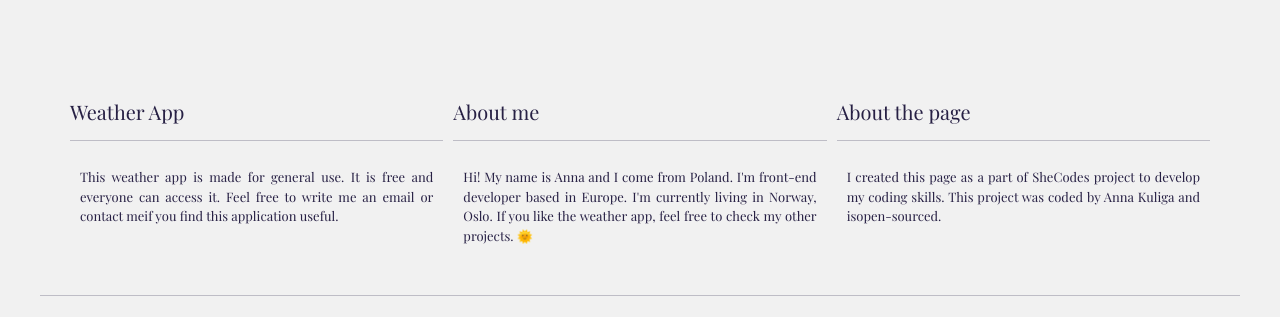
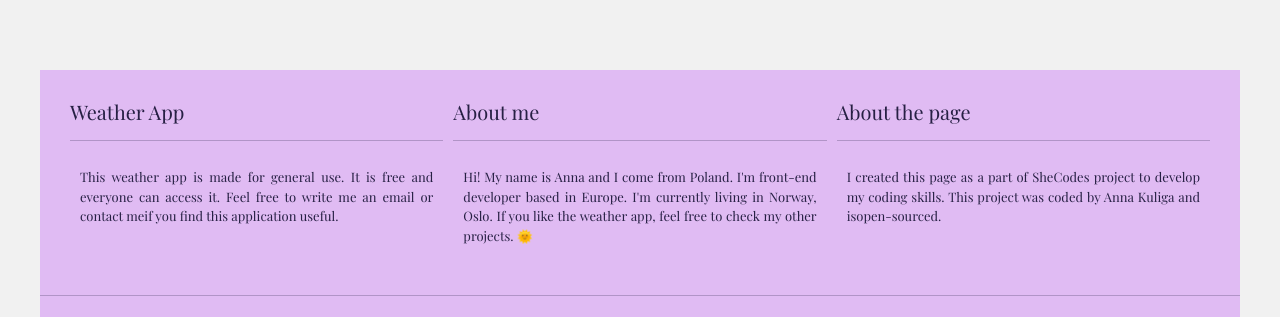
Before and after one commit to AnnaKuliga/weather-app-react, a React (Create React App) app: page / in a window 1280 px wide. Shown: the part 1016-1333 px from the top of the page. Built offline with nearby package versions, Linux system fonts and the light colour scheme; a web font is replaced by a local one.

Commit message:
added bcgr color to the footer component

```diff
--- a/src/Footer.css
+++ b/src/Footer.css
@@ -8,6 +8,7 @@
   --secondary-color: #272044;
 }
 Footer {
+  background-color: #deaff490;
   color: var(--secondary-color);
   margin-top: 80px;
 }
```
